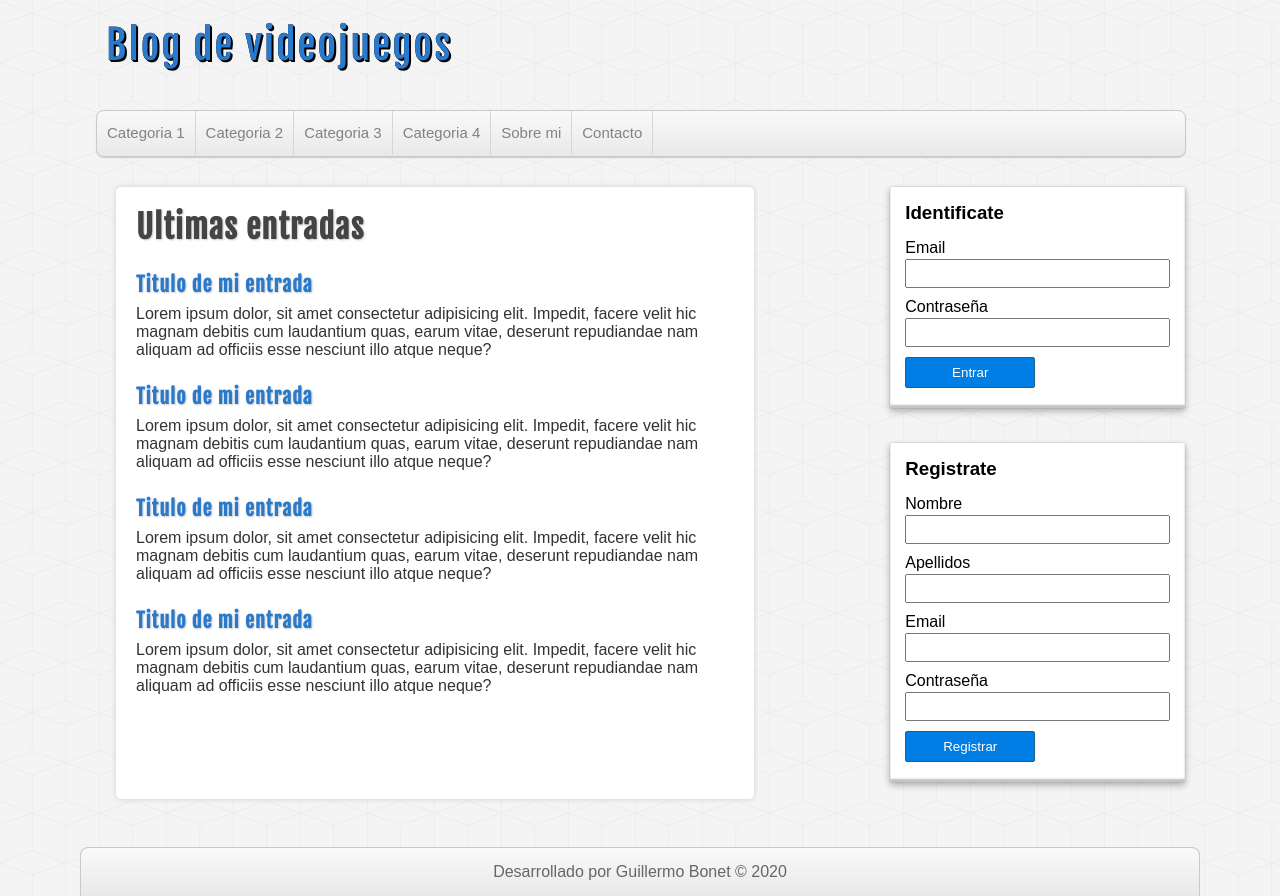
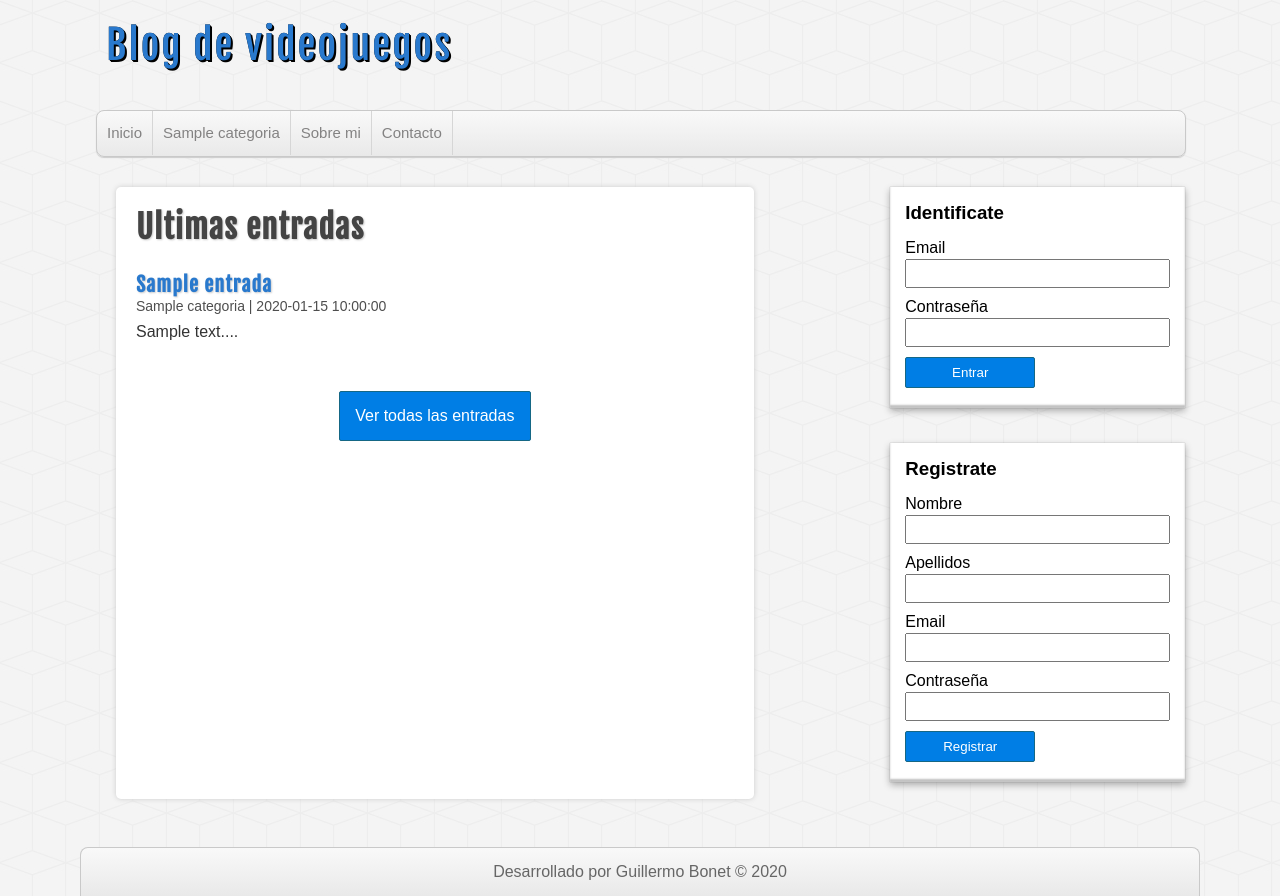
Before and after one commit to Guiboco/Blog-en-php-mysql, a PHP site: page / in a window 1280 px wide. Run offline with PHP 8.4, Linux system fonts and the light colour scheme; tables that the repository leaves empty or names only in its code hold one stand-in row (values such as "Sample post").

Commit message:
añadido lista de categorias y listado ultimas entradas

```diff
--- a/includes/cabecera.php
+++ b/includes/cabecera.php
@@ -1,4 +1,5 @@
-<?php require_once 'conexion.php'?>
+<?php require_once 'conexion.php' ?>
+<?php require_once 'includes/helpers.php' ?>
 
 <!DOCTYPE html>
 <html lang="es">
@@ -21,20 +22,22 @@
         </div>
 
         <!-- MENU -->
+
         <nav id="menu">
             <ul>
                 <li>
-                    <a href="index.php"> Categoria 1</a>
+                    <a href="index.php">Inicio</a>
                 </li>
-                <li>
-                    <a href="index.php"> Categoria 2</a>
-                </li>
-                <li>
-                    <a href="index.php"> Categoria 3</a>
-                </li>
-                <li>
-                    <a href="index.php"> Categoria 4</a>
-                </li>
+                <?php $categorias = conseguirCategorias($db);
+                if(!empty($categorias)):
+                 while ($categoria = mysqli_fetch_assoc($categorias)) :
+                 ?>
+                    <li>
+                        <a href="categoria.php?id=<?= $categoria['id']?>"><?= $categoria['nombre'] ?></a>
+                    </li>
+                <?php
+            endwhile;
+            endif; ?>
                 <li>
                     <a href="index.php"> Sobre mi</a>
                 </li>
@@ -47,4 +50,4 @@
     </header>
 
 
-<div id="contenedor">
+    <div id="contenedor">
--- a/includes/helpers.php
+++ b/includes/helpers.php
@@ -1,25 +1,57 @@
 <?php
 
-function mostrarError($errores, $campo){
+function mostrarError($errores, $campo)
+{
     $alerta = '';
     if (isset($errores[$campo]) && !empty($campo)) {
-        $alerta = "<div class='alerta alerta-error'>".$errores[$campo]."</div>";
+        $alerta = "<div class='alerta alerta-error'>" . $errores[$campo] . "</div>";
     }
     return $alerta;
 }
 
-function borrarErrores(){
+function borrarErrores()
+{
     $borrado = false;
 
-if(isset($_SESSION['errores'])){
+    if (isset($_SESSION['errores'])) {
         $_SESSION['errores'] = null;
         $borrado = true;
     }
 
-if(isset($_SESSION['completado'])){
+    if (isset($_SESSION['completado'])) {
         $_SESSION['completado'] = null;
         $borrado = true;
     }
 
     return $borrado;
 }
+
+function conseguirCategorias($conexion)
+{
+    $sql = " SELECT * FROM categorias ORDER BY id ASC;";
+    $categorias = mysqli_query($conexion, $sql);
+
+    $resultado = array();
+
+    if ($categorias && mysqli_num_rows($categorias) >= 1) {
+        $resultado = $categorias;
+    };
+
+    return $categorias;
+}
+
+function conseguirEntradas($conexion)
+{
+    $sql = "SELECT e.*, c.nombre AS 'categoria' FROM entradas e
+    INNER JOIN categorias c ON e.categoria_id = c.id
+    ORDER BY e.id DESC LIMIT 4";
+    $entradas =  mysqli_query($conexion, $sql);
+
+    $resultado = array();
+
+    if ($entradas && mysqli_num_rows($entradas) >= 1) {
+        $resultado = $entradas;
+    }
+
+    return $entradas;
+}
--- a/includes/lateral.php
+++ b/includes/lateral.php
@@ -1,4 +1,3 @@
-<?php require_once 'includes/helpers.php' ?>
 
 <!-- SIDEBAR -->
 
@@ -9,14 +8,14 @@
 
             <!-- Botones -->
             <a href="logout.php" class="boton boton-verde"> Crear entradas </a>
-            <a href="logout.php" class="boton"> Crear categoria </a>
+            <a href="crear-categoria.php" class="boton"> Crear categoria </a>
             <a href="logout.php" class="boton boton-naranja"> Mis datos </a>
             <a href="logout.php" class="boton boton-rojo"> Cerrar Sesión </a>
         </div>
 
     <?php endif ?>
 
-
+    <?php if (!isset($_SESSION['usuario'])) : ?>
     <div id="login" class="bloque">
         <h3>Identificate</h3>
 
@@ -74,4 +73,6 @@
         </form>
         <?php borrarErrores(); ?>
     </div>
+
+    <?php endif ?>
 </aside>
--- a/index.php
+++ b/index.php
@@ -1,34 +1,33 @@
 <?php require_once 'includes/cabecera.php' ?>
 <?php require_once 'includes/lateral.php' ?>
+
 
 <!-- CAJA PRINCIPAL -->
 
 <div id="principal">
     <h1> Ultimas entradas</h1>
-    <article class="entradas">
-        <a href="">
-            <h2> Titulo de mi entrada</h2>
-            <p> Lorem ipsum dolor, sit amet consectetur adipisicing elit. Impedit, facere velit hic magnam debitis cum laudantium quas, earum vitae, deserunt repudiandae nam aliquam ad officiis esse nesciunt illo atque neque? </p>
-        </a>
-    </article>
-    <article class="entradas">
-        <a href="">
-            <h2> Titulo de mi entrada</h2>
-            <p> Lorem ipsum dolor, sit amet consectetur adipisicing elit. Impedit, facere velit hic magnam debitis cum laudantium quas, earum vitae, deserunt repudiandae nam aliquam ad officiis esse nesciunt illo atque neque? </p>
-        </a>
-    </article>
-    <article class="entradas">
-        <a href="">
-            <h2> Titulo de mi entrada</h2>
-            <p> Lorem ipsum dolor, sit amet consectetur adipisicing elit. Impedit, facere velit hic magnam debitis cum laudantium quas, earum vitae, deserunt repudiandae nam aliquam ad officiis esse nesciunt illo atque neque? </p>
-        </a>
-    </article>
-    <article class="entradas">
-        <a href="">
-            <h2> Titulo de mi entrada</h2>
-            <p> Lorem ipsum dolor, sit amet consectetur adipisicing elit. Impedit, facere velit hic magnam debitis cum laudantium quas, earum vitae, deserunt repudiandae nam aliquam ad officiis esse nesciunt illo atque neque? </p>
-        </a>
-    </article>
+
+    <?php
+    $entradas = conseguirEntradas($db);
+    if (!empty($entradas)) :
+        while($entrada = mysqli_fetch_assoc($entradas)): ?>
+            <article class="entradas">
+
+                <a href="">
+                    <h2> <?= $entrada['titulo'] ?></h2>
+                    <span class="fecha"> <?= $entrada['categoria'].' | '. $entrada['fecha']?></span>
+                    <p> <?= substr($entrada['descripcion'], 0, 180)."..." ?> </p>
+                </a>
+            </article>
+    <?php
+        endwhile;
+    endif;
+    ?>
+
+<div id="ver-todas">
+    <a href=""> Ver todas las entradas</a>
+</div>
+
 </div>
 
 <div class="clearfix"></div>
--- a/logout.php
+++ b/logout.php
@@ -1,7 +1,7 @@
 <?php
 session_start();
 
-if (isset($_SESSION['usurario'])) {
+if (isset($_SESSION['usuario'])) {
     session_destroy();
 }
 
```
Also changed, not shown: crear-categoria.php (added). Lines whose indentation alone changed are shown as unchanged.
